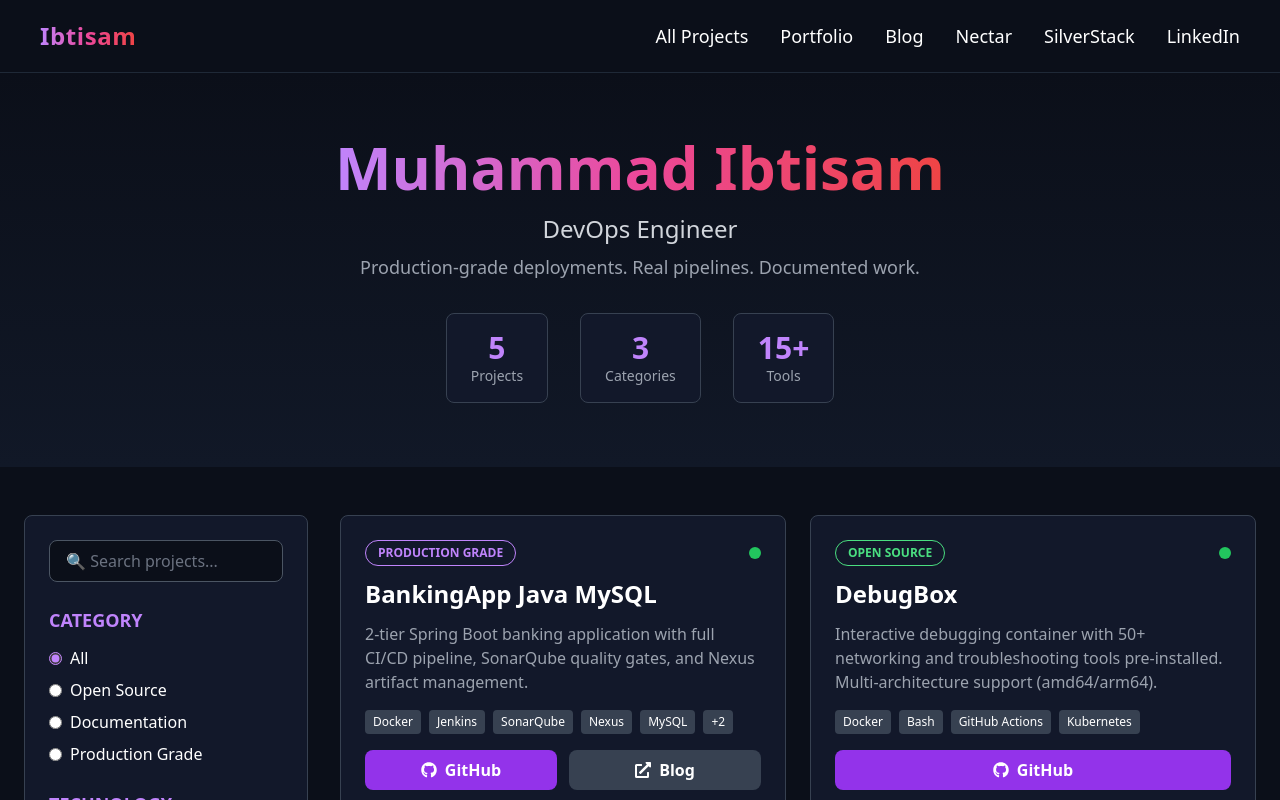
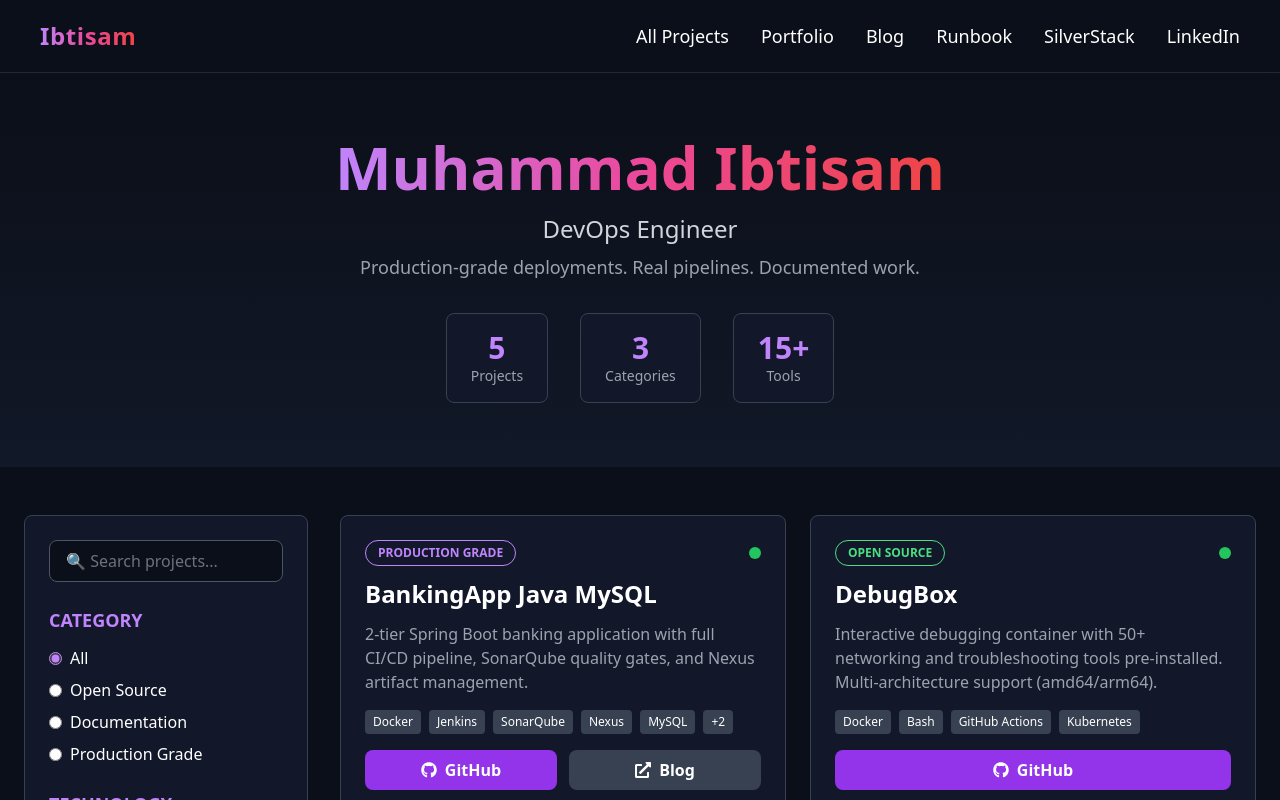
Before and after one commit to ibtisam-iq/projects, a React (Vite) app: page / in a window 1280 px wide. Shown: the top 800 px of the page. Built offline with nearby package versions, Linux system fonts and the light colour scheme.

Commit message:
refactor: update Nectar navigation link to point to Runbook

```diff
--- a/src/components/Navbar.tsx
+++ b/src/components/Navbar.tsx
@@ -27,7 +27,7 @@
         <Link to="/" className="hover:text-purple-400 transition">All Projects</Link>
         <a href="https://ibtisam-iq.com" className="hover:text-purple-400 transition">Portfolio</a>
         <a href="https://blog.ibtisam-iq.com" target="_blank" rel="noopener noreferrer" className="hover:text-purple-400 transition">Blog</a>
-        <a href="https://nectar.ibtisam-iq.com" target="_blank" rel="noopener noreferrer" className="hover:text-purple-400 transition">Nectar</a>
+        <a href="https://runbook.ibtisam-iq.com" target="_blank" rel="noopener noreferrer" className="hover:text-purple-400 transition">Runbook</a>
         <a href="https://github.com/ibtisam-iq/silver-stack" target="_blank" rel="noopener noreferrer" className="hover:text-purple-400 transition">SilverStack</a>
         <a href="https://linkedin.com/in/ibtisam-iq" target="_blank" rel="noopener noreferrer" className="hover:text-purple-400 transition">LinkedIn</a>
       </div>
@@ -38,7 +38,7 @@
           <Link to="/" className="hover:text-purple-400 transition" onClick={() => setMobileMenuOpen(false)}>All Projects</Link>
           <a href="https://ibtisam-iq.com" className="hover:text-purple-400 transition" onClick={() => setMobileMenuOpen(false)}>Portfolio</a>
           <a href="https://blog.ibtisam-iq.com" target="_blank" rel="noopener noreferrer" className="hover:text-purple-400 transition" onClick={() => setMobileMenuOpen(false)}>Blog</a>
-          <a href="https://nectar.ibtisam-iq.com" target="_blank" rel="noopener noreferrer" className="hover:text-purple-400 transition" onClick={() => setMobileMenuOpen(false)}>Nectar</a>
+          <a href="https://runbook.ibtisam-iq.com" target="_blank" rel="noopener noreferrer" className="hover:text-purple-400 transition" onClick={() => setMobileMenuOpen(false)}>Runbook</a>
           <a href="https://github.com/ibtisam-iq/silver-stack" target="_blank" rel="noopener noreferrer" className="hover:text-purple-400 transition" onClick={() => setMobileMenuOpen(false)}>SilverStack</a>
           <a href="https://linkedin.com/in/ibtisam-iq" target="_blank" rel="noopener noreferrer" className="hover:text-purple-400 transition" onClick={() => setMobileMenuOpen(false)}>LinkedIn</a>
         </div>
```
